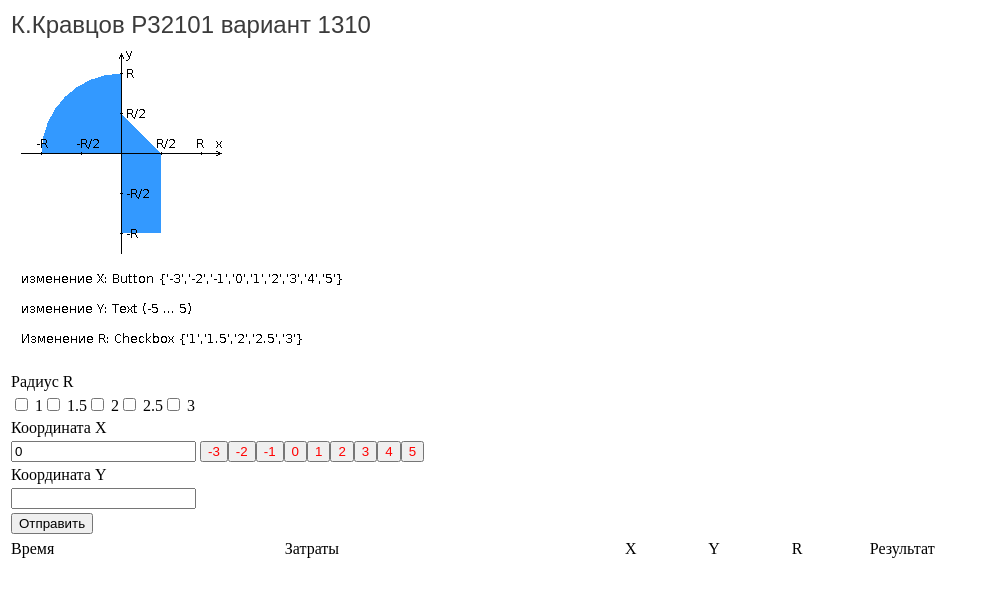
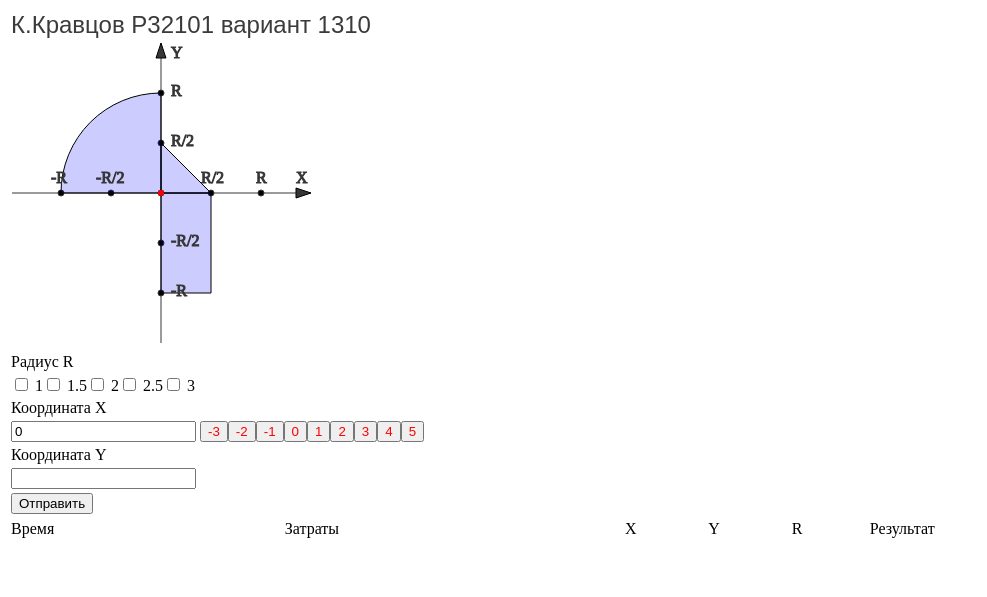
Before and after one commit to killreal777/web-lab1, a PHP site: page / in a window 1280 px wide. Shown: the top 597 px of the page, without its empty margins (0-987 px from the left). Run offline with PHP 8.4, Linux system fonts and the light colour scheme.

Commit message:
svg added

```diff
--- a/index.php
+++ b/index.php
@@ -9,7 +9,50 @@
 
 <table id="header_table" class="main_table">
     <tr><td class="header">К.Кравцов P32101 вариант 1310</td></tr>
-    <tr><td><img src="areas.png" width="420" alt="areas"></td></tr>
+    <tr>
+        <td>
+            <svg width="300" height="300">
+                <!-- Оси координат -->
+                <line x1="1" x2="300" y1="150" y2="150" ></line>
+                <line x1="150" x2="150" y1="0" y2="300"></line>
+                <!-- Стрелки к осям -->
+                <polygon points="150,0 145,15 155,15" stroke="black"></polygon>
+                <polygon points="300,150 285,145 285,155" stroke="black"></polygon>
+                <!-- Метки для значений R на оси X -->
+                <circle cx="50" cy="150" r="3" fill="black"></circle>
+                <circle cx="100" cy="150" r="3" fill="black"></circle>
+                <circle cx="150" cy="150" r="3" fill="black"></circle>
+                <circle cx="200" cy="150" r="3" fill="black"></circle>
+                <circle cx="250" cy="150" r="3" fill="black"></circle>
+                <!-- Метки для значений R на оси Y -->
+                <circle cx="150" cy="50" r="3" fill="black"></circle>
+                <circle cx="150" cy="100" r="3" fill="black"></circle>
+                <circle cx="150" cy="200" r="3" fill="black"></circle>
+                <circle cx="150" cy="250" r="3" fill="black"></circle>
+                <!-- Прямоугольник -->
+                <polygon stroke="black" fill="blue" fill-opacity="0.2" points="200,150 200,250 150,250 150,150"></polygon>
+                <!-- Треугольник -->
+                <polygon stroke="black" fill="blue" fill-opacity="0.2" points="200,150 150,150 150,100"></polygon>
+                <!-- Четверть эллипса -->
+                <path stroke="black" fill="blue" fill-opacity="0.2" d="M50,150 A100,100 90 0,1 150,50 L 150,150 Z"></path>
+                <!-- Подписи к осям -->
+                <text x="285" y="140">X</text>
+                <text x="160" y="15">Y</text>
+                <!-- Значения R на оси X -->
+                <text x="40" y="140">-R</text>
+                <text x="85" y="140">-R/2</text>
+                <text x="190" y="140">R/2</text>
+                <text x="245" y="140">R</text>
+                <!-- Значения R на оси Y -->
+                <text x="160" y="52.5">R</text>
+                <text x="160" y="102.5">R/2</text>
+                <text x="160" y="202.5">-R/2</text>
+                <text x="160" y="252.5">-R</text>
+
+                <circle id="circle" cx="150" cy="150" r="3" fill="red" stroke-width="0"></circle>
+            </svg>
+        </td>
+    </tr>
 </table>
 
 
--- a/style.css
+++ b/style.css
@@ -11,3 +11,8 @@
 .x_button {
     color: red;
 }
+
+svg {
+    stroke: #363636;
+    fill: #363636;
+}
```
